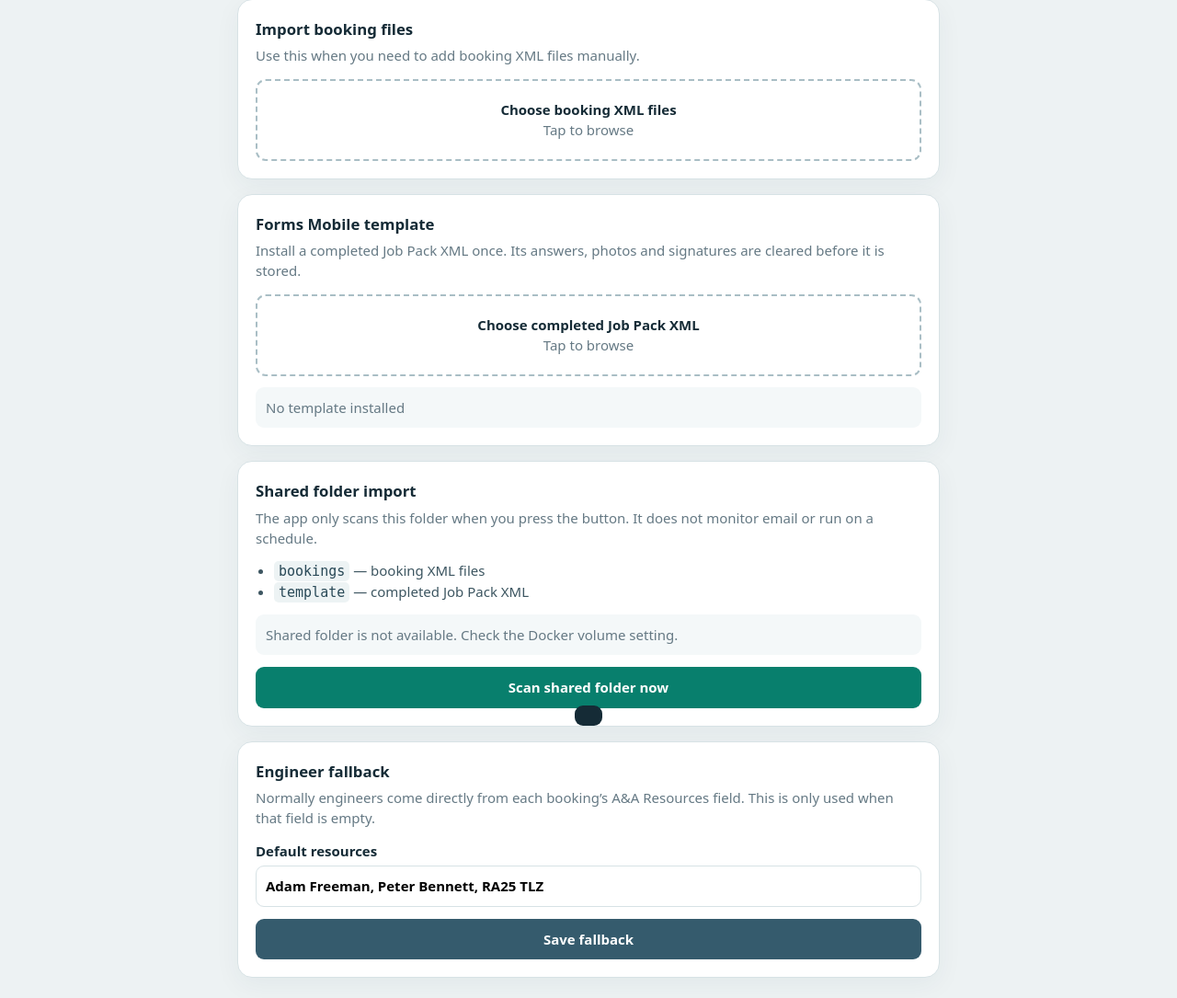
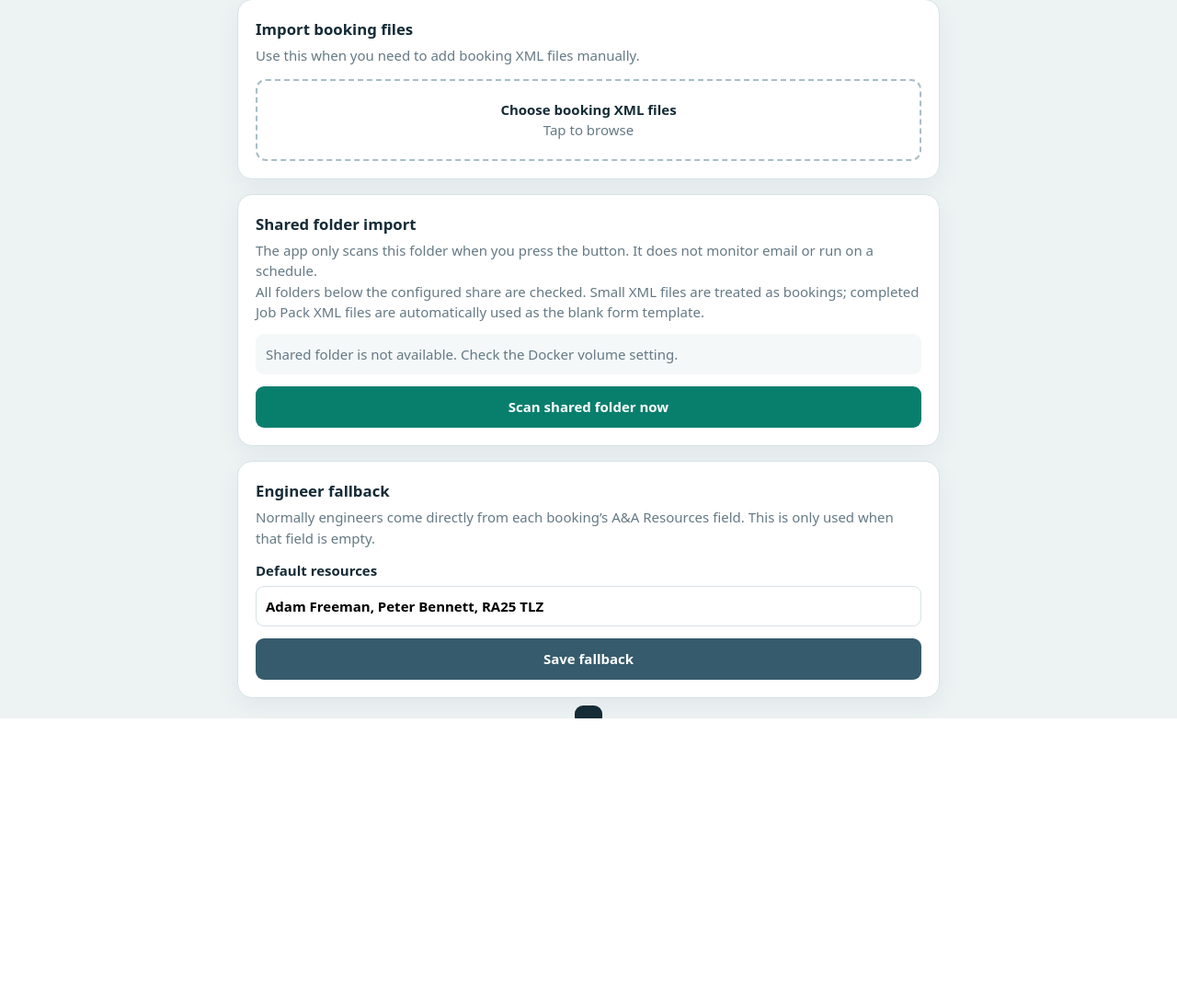
Before and after one commit to adamrfreeman644/job-pack-planner, a Flask app: page /settings in a window 1280 px wide. Shown: the part 93-1178 px from the top of the page at 92% size. After the commit the page ends 874 px from the top, so only its background shows below. Run offline with Flask 3, Linux system fonts and the light colour scheme; data that the repository does not hold is empty; parts of the project's set-up code (start-up, migrations or seed data) failed here and were passed over.

Commit message:
Auto-detect completed XML examples in shared folder

```diff
--- a/templates/settings.html
+++ b/templates/settings.html
@@ -14,13 +14,8 @@
       <label class="drop"><strong>Choose booking XML files</strong>Tap to browse<input id="files" type="file" accept=".xml,text/xml" multiple></label>
     </section>
     <section class="card">
-      <h2>Forms Mobile template</h2><p>Install a completed Job Pack XML once. Its answers, photos and signatures are cleared before it is stored.</p>
-      <label class="drop"><strong>Choose completed Job Pack XML</strong>Tap to browse<input id="master" type="file" accept=".xml,text/xml"></label>
-      <div class="status" id="masterState">Checking template…</div>
-    </section>
-    <section class="card">
       <h2>Shared folder import</h2><p>The app only scans this folder when you press the button. It does not monitor email or run on a schedule.</p>
-      <ul class="folders"><li><code>bookings</code> — booking XML files</li><li><code>template</code> — completed Job Pack XML</li></ul>
+      <p class="help">All folders below the configured share are checked. Small XML files are treated as bookings; completed Job Pack XML files are automatically used as the blank form template.</p>
       <div class="status" id="folderState">Checking shared folder…</div>
       <button class="wide" id="scan">Scan shared folder now</button>
     </section>
@@ -32,10 +27,9 @@
   </main>
   <div class="toast" id="toast"></div>
   <script>
-    const masterState=document.querySelector('#masterState'),folderState=document.querySelector('#folderState'),resources=document.querySelector('#resources');
+    const folderState=document.querySelector('#folderState'),resources=document.querySelector('#resources');
     function pop(text){const t=document.querySelector('#toast');t.textContent=text;t.classList.add('on');setTimeout(()=>t.classList.remove('on'),2200)}
-    async function load(){const state=await fetch('/api/state').then(r=>r.json()),folder=await fetch('/api/folder/status').then(r=>r.json());masterState.textContent=state.master?'Template installed ✓':'No template installed';resources.value=state.settings.resources||'Adam Freeman, Peter Bennett, RA25 TLZ';folderState.textContent=folder.available?`${folder.path} · ${folder.bookings} booking file${folder.bookings===1?'':'s'} · ${folder.templates} template file${folder.templates===1?'':'s'}`:'Shared folder is not available. Check the Docker volume setting.'}
-    document.querySelector('#master').onchange=async event=>{const data=new FormData();data.append('file',event.target.files[0]);const r=await fetch('/api/master',{method:'POST',body:data}),x=await r.json();if(r.ok)pop('Template installed');else pop(x.error||'Could not read template');event.target.value='';load()};
+    async function load(){const state=await fetch('/api/state').then(r=>r.json()),folder=await fetch('/api/folder/status').then(r=>r.json());resources.value=state.settings.resources||'Adam Freeman, Peter Bennett, RA25 TLZ';folderState.textContent=folder.available?`${folder.path} · ${folder.bookings} booking file${folder.bookings===1?'':'s'} · ${folder.templates} completed example${folder.templates===1?'':'s'} · ${folder.master?'template ready':'scan needed'}`:'Shared folder is not available. Check the Docker volume setting.'}
     document.querySelector('#files').onchange=async event=>{const data=new FormData();[...event.target.files].forEach(file=>data.append('files',file));const x=await fetch('/api/import',{method:'POST',body:data}).then(r=>r.json());pop(`${x.added.length} booking${x.added.length===1?'':'s'} imported`);event.target.value=''};
     document.querySelector('#scan').onclick=async()=>{folderState.textContent='Scanning…';const x=await fetch('/api/folder/scan',{method:'POST'}).then(r=>r.json());pop(`${x.bookings.length} booking file${x.bookings.length===1?'':'s'} read${x.template?' · template installed':''}`);load()};
     document.querySelector('#save').onclick=async()=>{await fetch('/api/save',{method:'POST',headers:{'content-type':'application/json'},body:JSON.stringify({day:'',jobs:[],settings:{resources:resources.value}})});pop('Fallback saved')};load();
```
